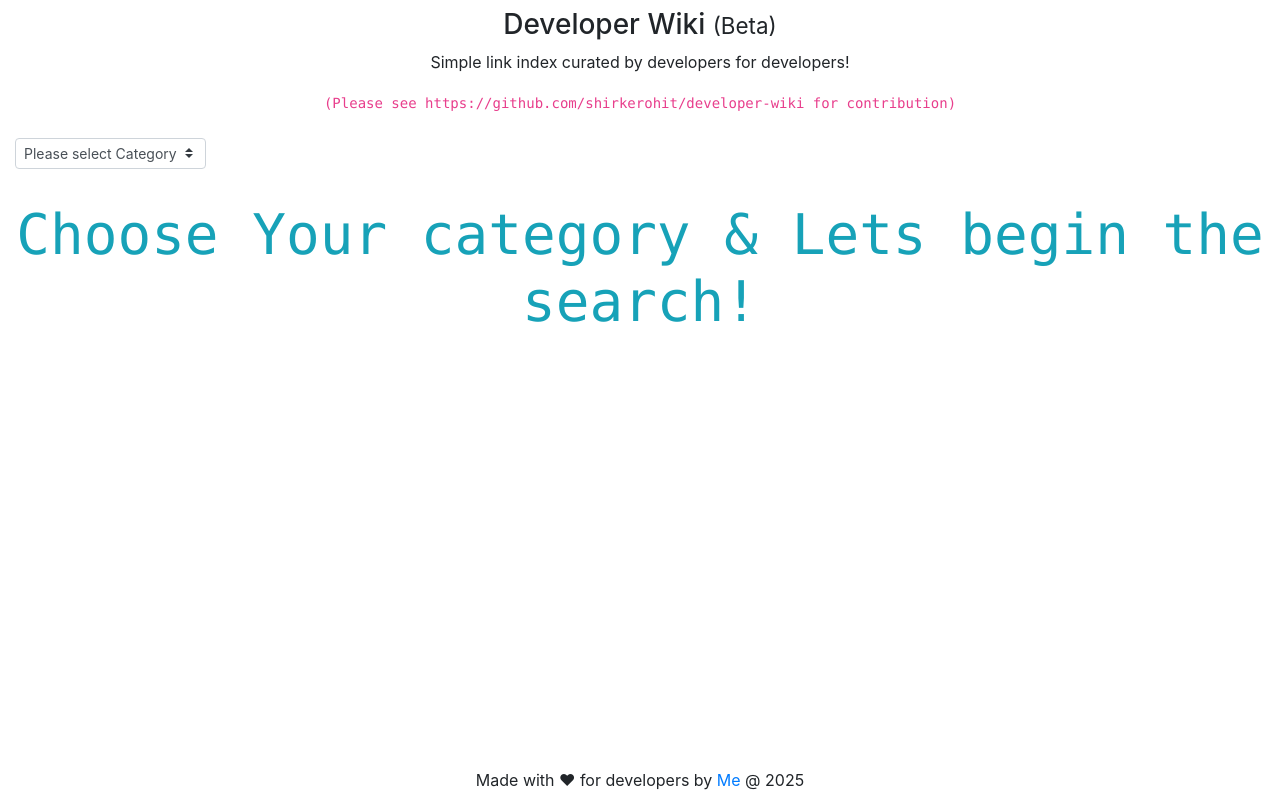
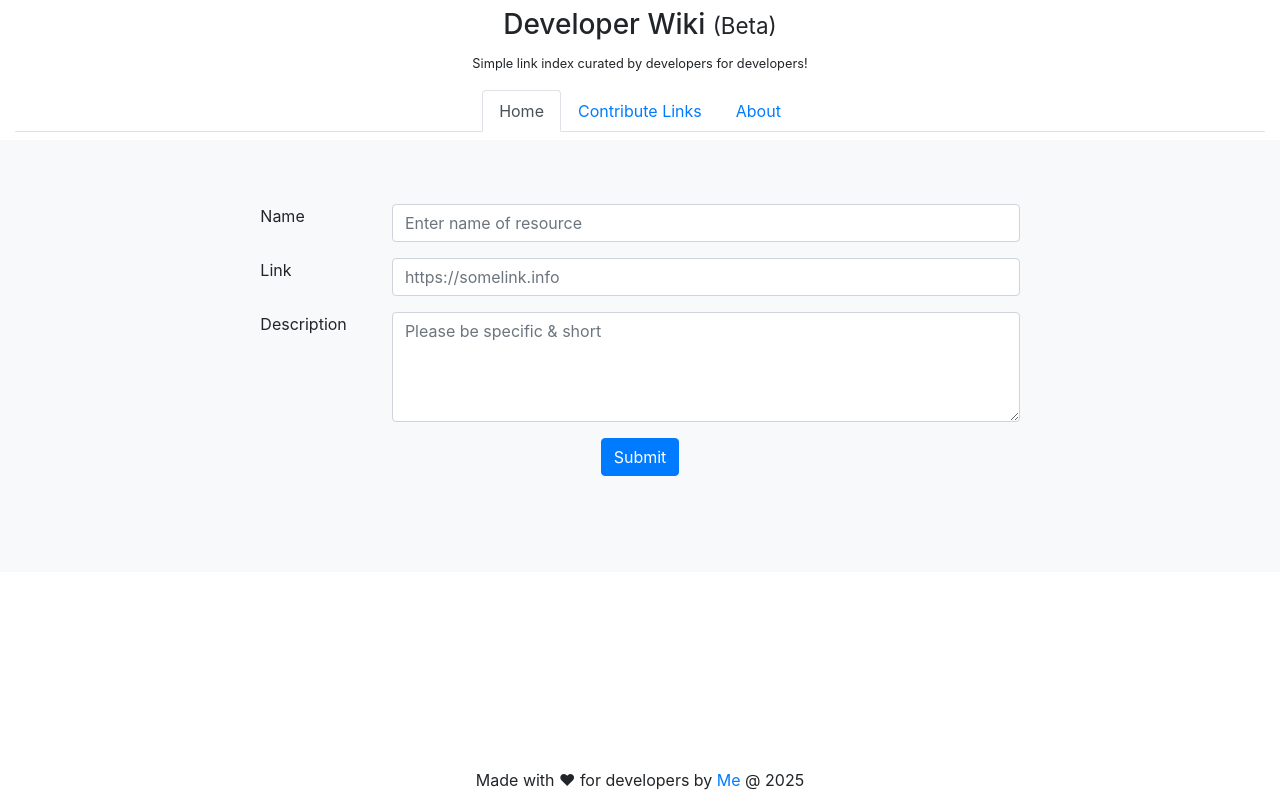
Before and after one commit to shirkerohit/developer-wiki, a Vue app: page /contribute in a window 1280 px wide. Built offline with nearby package versions, Linux system fonts and the light colour scheme.

Commit message:
New layout updates, add new link section, about draft added

```diff
--- a/public/index.html
+++ b/public/index.html
@@ -1,5 +1,6 @@
 <!DOCTYPE html>
 <html lang="en">
+
 <head>
   <meta charset="utf-8">
   <meta http-equiv="X-UA-Compatible" content="IE=edge">
@@ -7,11 +8,14 @@
   <link rel="icon" href="<%= BASE_URL %>favicon.ico">
   <title><%= htmlWebpackPlugin.options.title %></title>
 </head>
+
 <body>
   <noscript>
-      <strong>We're sorry but <%= htmlWebpackPlugin.options.title %> doesn't work properly without JavaScript enabled. Please enable it to continue.</strong>
+    <strong>We're sorry but <%= htmlWebpackPlugin.options.title %> doesn't work properly without JavaScript enabled.
+      Please enable it to continue.</strong>
   </noscript>
   <div id="app"></div>
   <!-- built files will be auto injected -->
 </body>
+
 </html>
--- a/src/App.vue
+++ b/src/App.vue
@@ -1,27 +1,12 @@
 <template>
   <div id="app">
-    <div class="container-fluid">
-      <Header></Header>
-      <div class="row">
-        <div class="col-12">
-          <!-- <div id="nav">
-            <router-link to="/">Home</router-link>|
-            <router-link to="/about">About</router-link>
-          </div>
-          <router-view />-->
-          <Info></Info>
-        </div>
-      </div>
-      <Footer></Footer>
-    </div>
+    <Home></Home>
   </div>
 </template>
 <script>
-import Header from '../src/components/Header.vue'
-import Footer from '../src/components/Footer.vue'
-import Info from '../src/components/Info.vue'
+import Home from './views/Home.vue'
 export default {
-  components: { Header, Footer, Info }
+  components: { Home }
 }
 </script>
 <style scoped>
--- a/src/components/Header.vue
+++ b/src/components/Header.vue
@@ -1,17 +1,23 @@
 <template>
+  <div class="container-fluid">
     <div class="row pt-2">
       <div class="col-12 text-center">
         <h3>
           Developer Wiki
           <small>(Beta)</small>
         </h3>
-      <p>Simple link index curated by developers for developers!</p>
-      <code>(Please see https://github.com/shirkerohit/developer-wiki for contribution)</code>
+        <p>
+          <small>Simple link index curated by developers for developers!</small>
+        </p>
+      </div>
     </div>
   </div>
 </template>
 <script>
+
 export default {
-  name: 'Header'
+  name: 'Header',
+  components: {
+  }
 }
 </script>
--- a/src/components/Info.vue
+++ b/src/components/Info.vue
@@ -1,5 +1,6 @@
 <template>
-  <div style="max-height=300px;overflow-y:scroll;overflow-x:hidden;">
+  <div class="row mt-2">
+    <div class="col-12 bg-white">
       <controls v-on:bindCategory="bindCategory" v-on:search="search"></controls>
       <code>
         <b-table v-if="filtered.length > 0" :items="filtered">
@@ -8,13 +9,15 @@
           </template>
         </b-table>
         <div
-        class="text-center display-4 text-info"
-        v-if="(filtered.length === 0 && searchTerm === '')"
-      >Choose Your category & Lets begin the search!</div>
-      <div
+          class="alert alert-danger"
           v-if="filtered.length === 0 && searchTerm !== ''"
         >Woops! Seems like we need to update our resource list!</div>
       </code>
+      <div
+        class="jumbotron bg-light text-center display-4 text-info"
+        v-if="(filtered.length === 0 && searchTerm === '')"
+      >Choose Your category & Lets begin the search!</div>
+    </div>
   </div>
 </template>
 <script>
@@ -56,3 +59,9 @@ export default {
   }
 }
 </script>
+<style scoped>
+html,
+body {
+  height: 100%;
+}
+</style>
--- /dev/null
+++ b/src/components/Navigation.vue
@@ -0,0 +1,52 @@
+<template>
+  <div class="container-fluid">
+    <div class="row">
+      <div class="col-12">
+        <ul class="nav nav-tabs justify-content-center">
+          <li class="nav-item">
+            <router-link
+              v-on:click.native="linkClick"
+              data-name="home"
+              to="/"
+              class="nav-link"
+              v-bind:class="selectedLink =='home' ? 'active' :''"
+            >Home</router-link>
+          </li>
+          <li class="nav-item">
+            <router-link
+              v-on:click.native="linkClick"
+              data-name="contribute"
+              to="/contribute"
+              v-bind:class="selectedLink =='contribute' ? 'active' :''"
+              class="nav-link"
+            >Contribute Links</router-link>
+          </li>
+          <li class="nav-item">
+            <router-link
+              v-on:click.native="linkClick"
+              data-name="about"
+              to="/about"
+              v-bind:class="selectedLink =='about' ? 'active' :''"
+              class="nav-link"
+            >About</router-link>
+          </li>
+        </ul>
+      </div>
+    </div>
+  </div>
+</template>
+<script>
+export default {
+  name: 'Navigation',
+  data () {
+    return {
+      selectedLink: 'home'
+    }
+  },
+  methods: {
+    linkClick: function (event) {
+      this.selectedLink = event.target.getAttribute('data-name')
+    }
+  }
+}
+</script>
--- a/src/router/index.js
+++ b/src/router/index.js
@@ -1,14 +1,20 @@
 import Vue from 'vue'
 import VueRouter from 'vue-router'
-import Home from '../views/Home.vue'
+import Info from '../components/Info.vue'
+import Contribute from '../views/Contribute.vue'
 
 Vue.use(VueRouter)
 
 const routes = [
   {
     path: '/',
-    name: 'Home',
-    component: Home
+    name: 'Info',
+    component: Info
+  },
+  {
+    path: '/contribute',
+    name: 'Contribute',
+    component: Contribute
   },
   {
     path: '/about',
--- a/src/views/About.vue
+++ b/src/views/About.vue
@@ -1,5 +1,34 @@
 <template>
   <div class="about">
-    <h1>This is an about page</h1>
+    <div class="row">
+      <div class="col-12 text-center mt-2">
+        <div class="jumbotron bg-light">
+          <h1 class="display-4">Hello, folks!</h1>
+          <p class="lead">
+            This is
+            <a href="#" class>#beta</a> idea of having a simple index of all the weblinks/tool/resources used by developers.
+          </p>
+          <hr class="my-4" />
+          <p>
+            You might say, Why not just google right? But do we actually reach out the correct tools?
+            why do we end up with bookmarks?
+          </p>
+          <p>
+            The whole idea of this list is, It will be maintained by people for peoples and
+            <u>always kept upto date!</u>
+          </p>
+          <br />
+          <h5>Want to Contribute? Please follow below link</h5>
+          <p>
+            <code>
+              <a
+                target="_blank"
+                href="https://github.com/shirkerohit/developer-wiki"
+              >https://github.com/shirkerohit/developer-wiki</a>
+            </code>
+          </p>
+        </div>
+      </div>
+    </div>
   </div>
 </template>
--- /dev/null
+++ b/src/views/Contribute.vue
@@ -0,0 +1,53 @@
+<template>
+  <div class="Contribute">
+    <div class="row justify-content-center bg-light mt-2">
+      <div class="col-8">
+        <div class="jumbotron bg-light">
+          <form>
+            <div class="form-group row">
+              <label for="linkName" class="col-2 col-from-label">Name</label>
+              <div class="col-10">
+                <input
+                  type="text"
+                  class="form-control"
+                  id="linkName"
+                  placeholder="Enter name of resource"
+                />
+              </div>
+            </div>
+            <div class="form-group row">
+              <label for="linkName" class="col-2 col-from-label">Link</label>
+              <div class="col-10">
+                <input
+                  type="text"
+                  class="form-control"
+                  id="linkName"
+                  placeholder="https://somelink.info"
+                />
+              </div>
+            </div>
+            <div class="form-group row">
+              <label for="linkName" class="col-2 col-from-label">Description</label>
+              <div class="col-10">
+                <textarea
+                  class="form-control"
+                  name="description"
+                  id="resourceDescription"
+                  cols="30"
+                  rows="4"
+                  placeholder="Please be specific & short"
+                  maxlength="100"
+                ></textarea>
+              </div>
+            </div>
+            <div class="row">
+              <div class="col-12 text-center">
+                <button type="submit" class="btn btn-primary">Submit</button>
+              </div>
+            </div>
+          </form>
+        </div>
+      </div>
+    </div>
+  </div>
+</template>
--- a/src/views/Home.vue
+++ b/src/views/Home.vue
@@ -1,11 +1,21 @@
 <template>
-  <div class="home"></div>
+  <div class="home">
+    <Header></Header>
+    <Navigation></Navigation>
+    <div class="container-fluid">
+      <router-view></router-view>
+    </div>
+    <Footer></Footer>
+  </div>
 </template>
 <script>
-
+import Header from '../components/Header'
+import Footer from '../components/Footer.vue'
+import Navigation from '../components/Navigation.vue'
 export default {
   name: 'Home',
   components: {
+    Header, Footer, Navigation
   }
 }
 </script>
```
Lines whose indentation alone changed are shown as unchanged.
